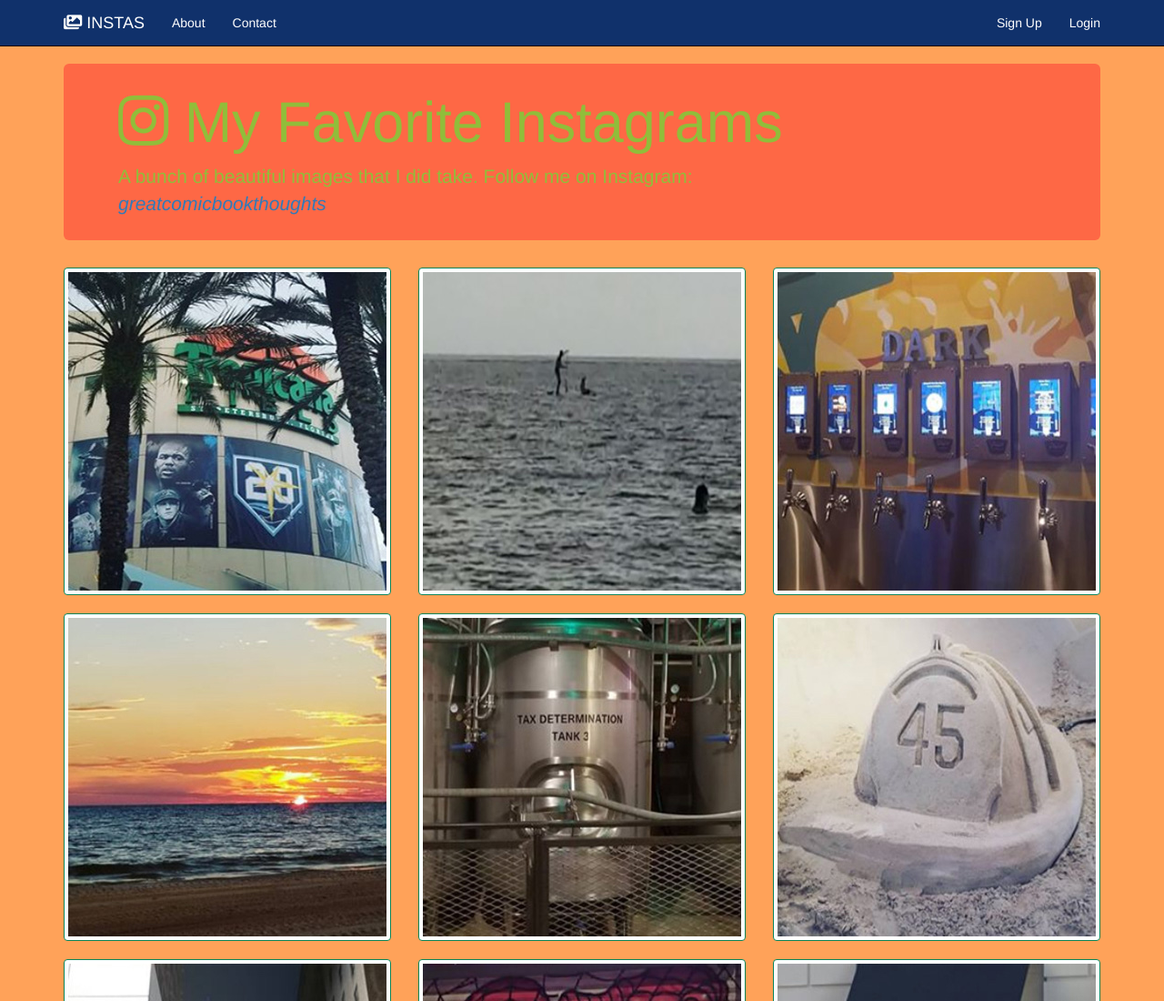
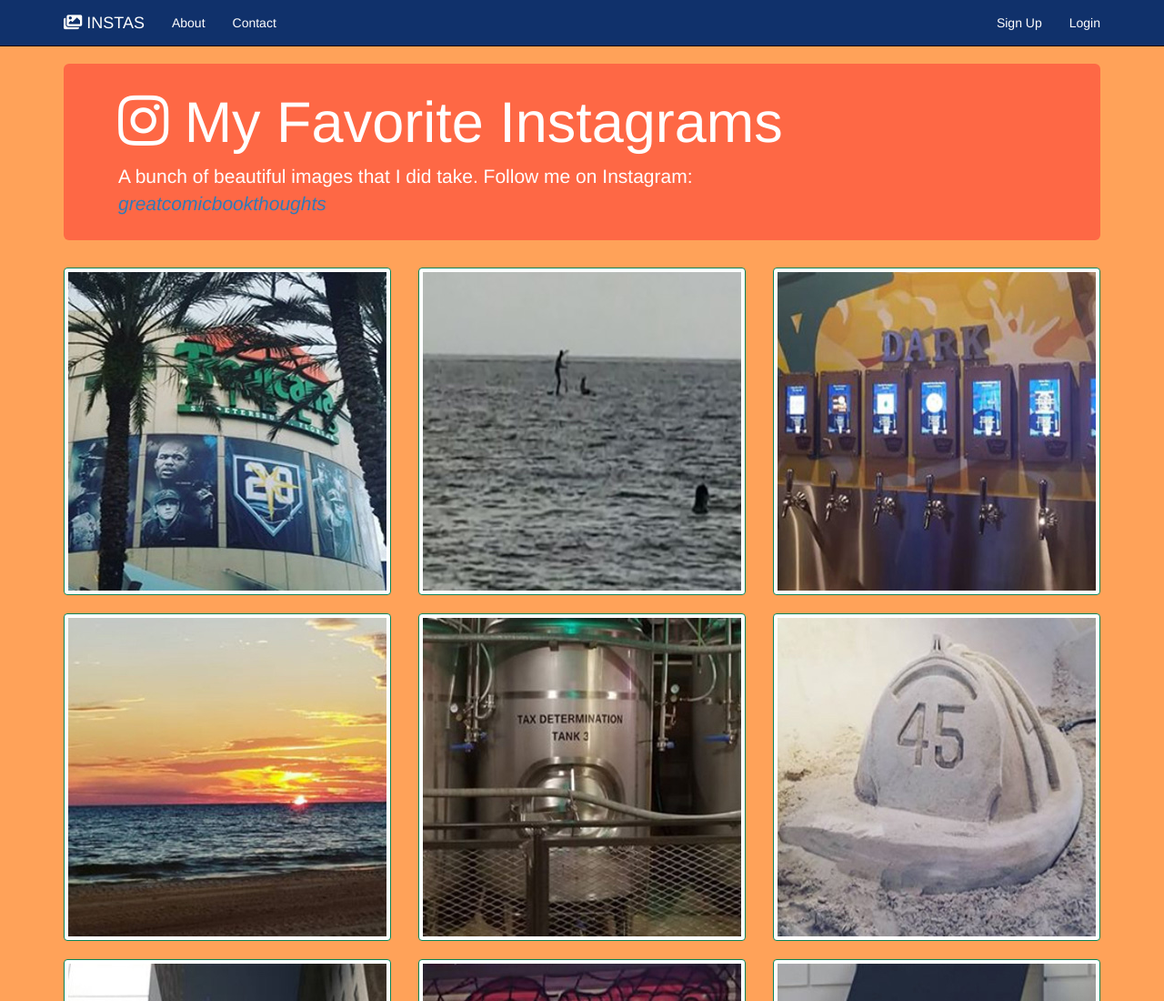
Before and after one commit to jsoto3000/j-soto-fav-instagram-bootstrap-master, a plain HTML site: page index.html in a window 1280 px wide. Shown: the top 1100 px of the page at 91% size. Drawn offline with nearby package versions, Linux system fonts and the light colour scheme.

Commit message:
update styles.css colors

```diff
--- a/css/styles.css
+++ b/css/styles.css
@@ -29,7 +29,7 @@ body {
 
 .jumbotron {
 
-	color: #91bd3a;
+	color: white;
 	/* color: #2c3e50; */
 	background: #fe6845;
 	padding: 10px;
```
